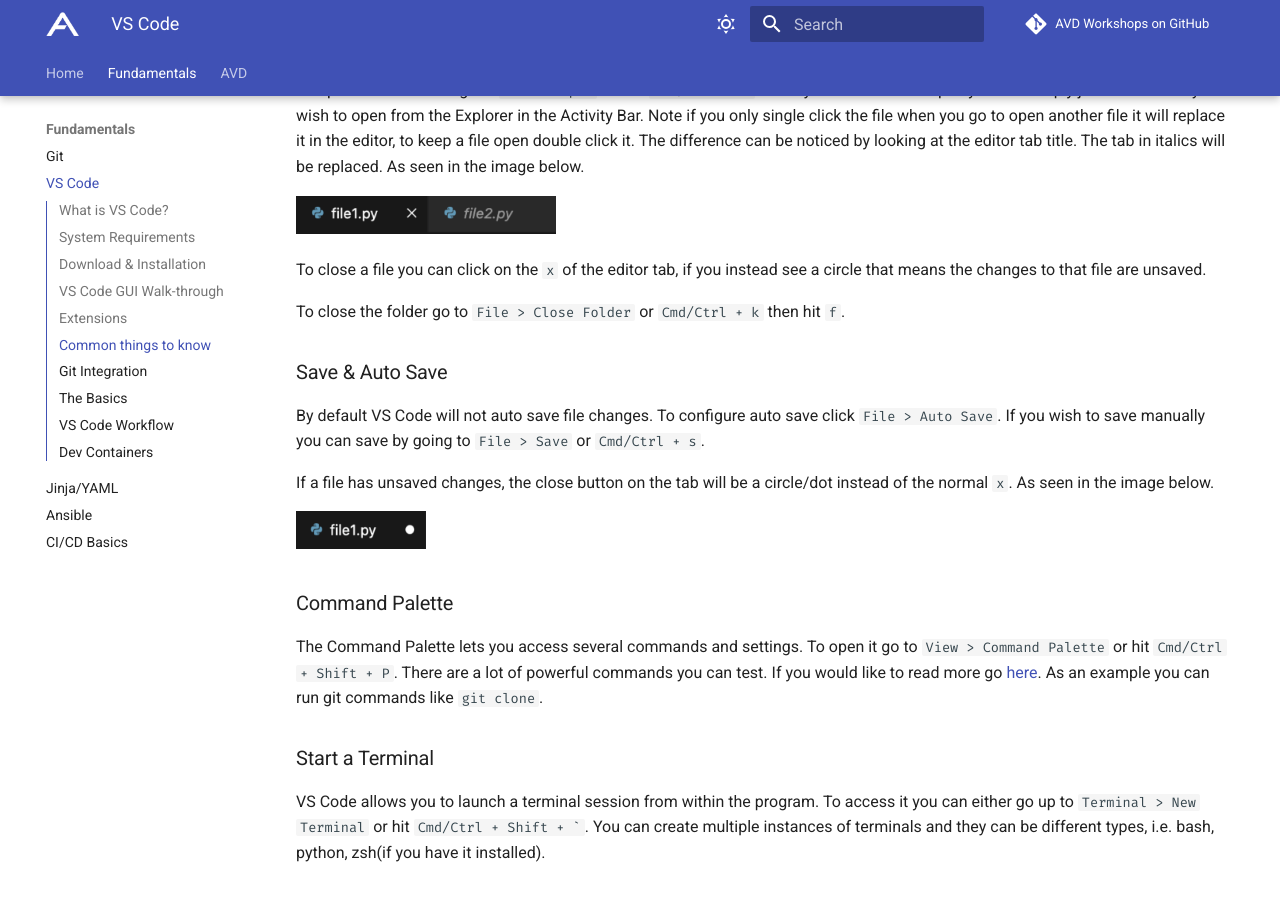
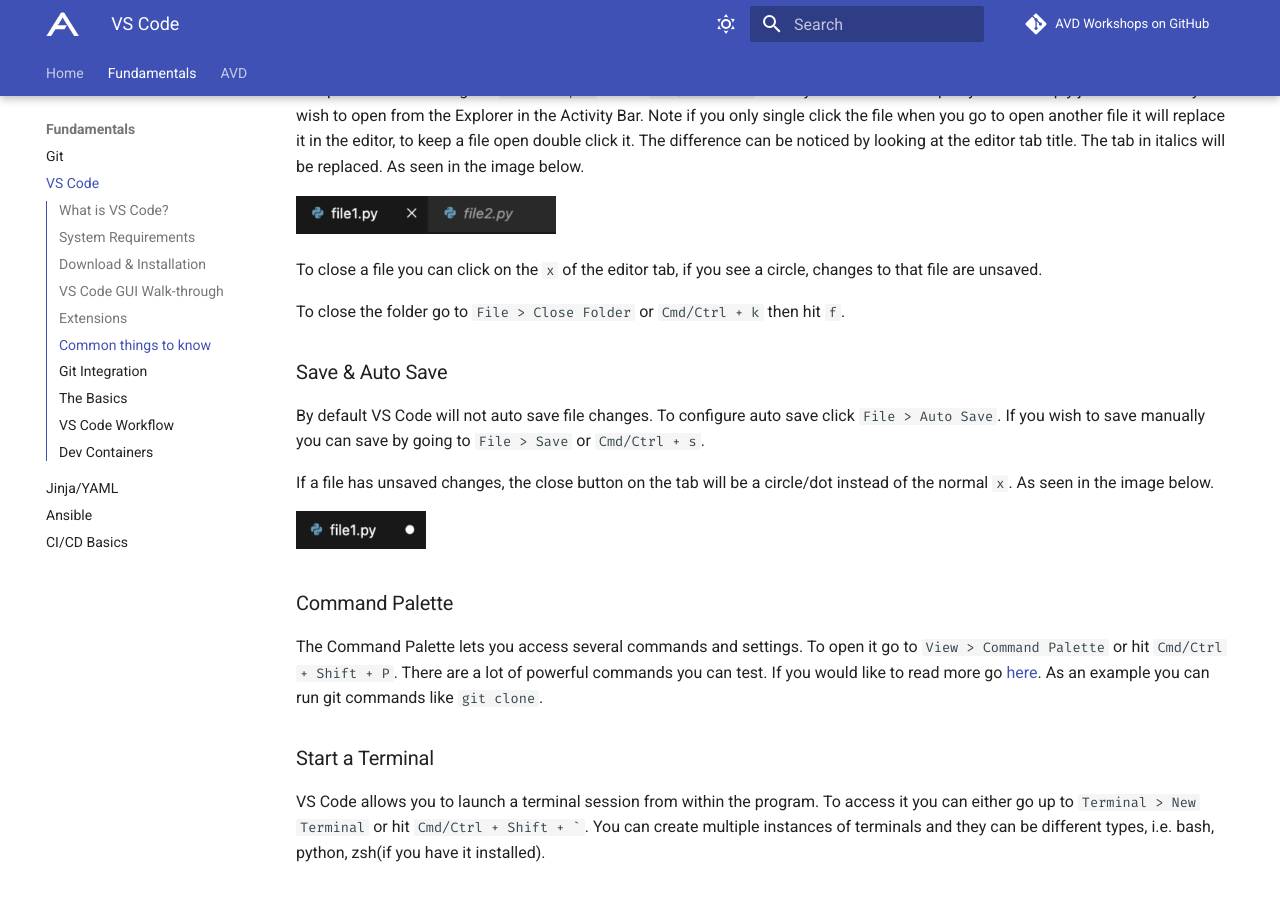
Before and after one commit to aristanetworks/avd-workshops, an MkDocs documentation site: the page built from workshops/vscode.md, in a window 1280 px wide and 900 px high, scrolled down 2819 px. Built offline with MkDocs 1.6.1 and Material for MkDocs 9.7.7, drawn with Linux system fonts in a browser that asks for light colours; comment, search, counter and statistics services are not loaded.

Commit message:
another typo

````diff
--- a/workshops/vscode.md
+++ b/workshops/vscode.md
@@ -71,7 +71,7 @@
 
 ![VS Code Logo](assets/images/vscode_Editor_Open_Italics.png){: style="width:260px"}
 
-To close a file you can click on the ```x``` of the editor tab, if you instead see a circle that means the changes to that file are unsaved.
+To close a file you can click on the ```x``` of the editor tab, if you see a circle, changes to that file are unsaved.
 
 To close the folder go to ```File > Close Folder``` or ```Cmd/Ctrl + k``` then hit ```f```.
 
````
